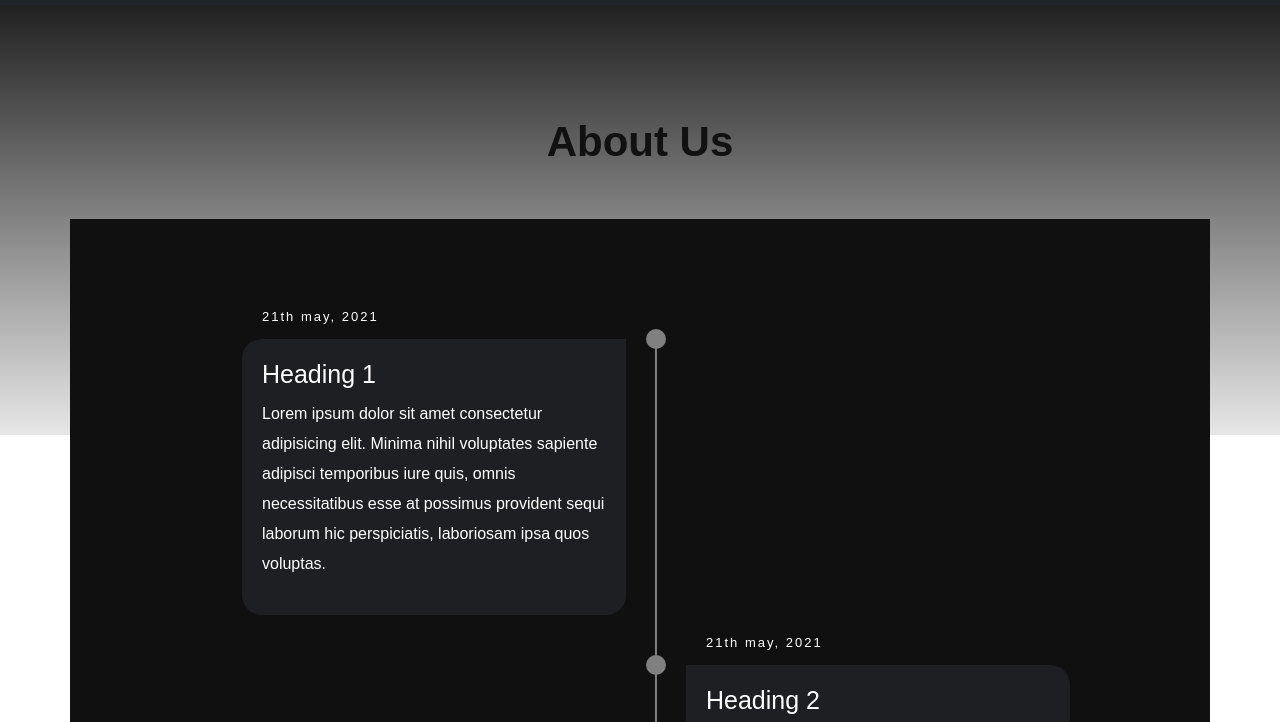
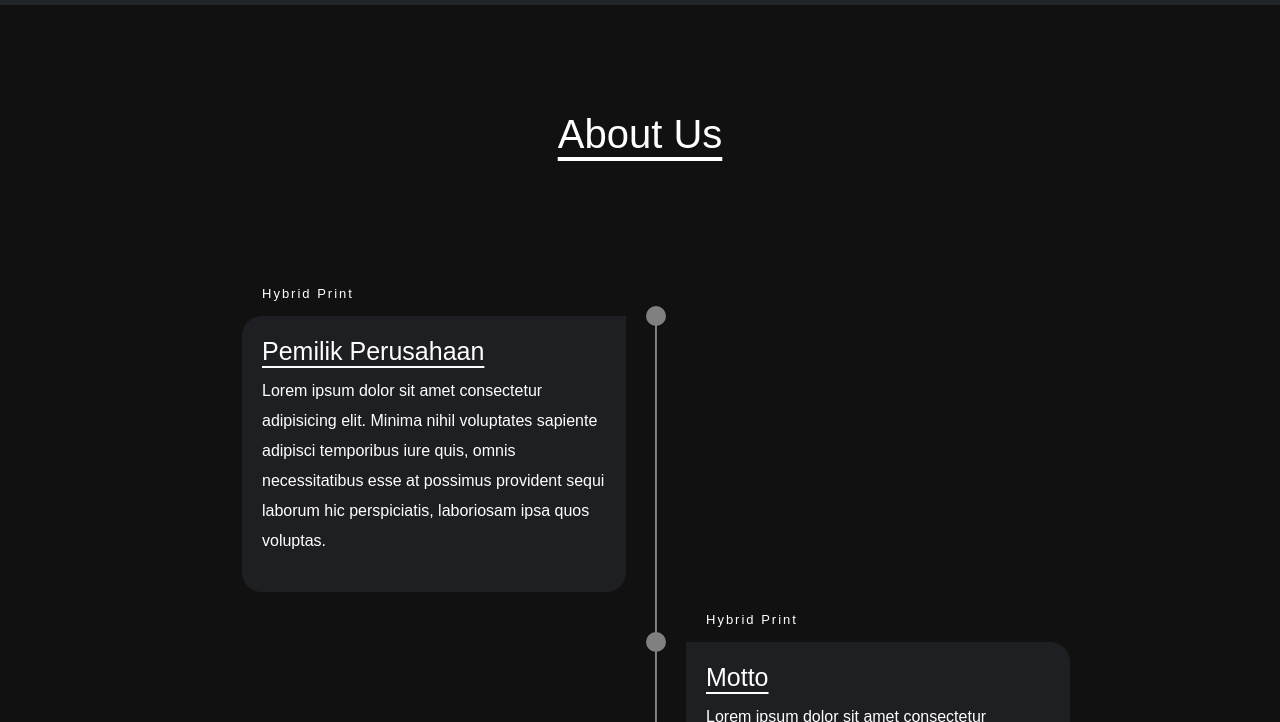
Before and after one commit to nurjihad1997/pktinurjihad.github.com, a plain HTML site: page about.html in a window 1280 px wide. Shown: the part 61-783 px from the top of the page. Drawn offline with Linux system fonts and the light colour scheme.

Commit message:
Perubahan pada css dan html about

```diff
--- a/about.html
+++ b/about.html
@@ -56,17 +56,15 @@
     </div>
     <!--Header-->
     <main>
-        <section class="section-produk-header"></section>
-            <section class="section-produk-content">
+        <section class="section-about-header"></section>
+            <section class="section-about-content">
                 <div class="container">
                     <div class="row">
                         <div class="col p-0">
                             <nav>
                                 <ol class="breadcrumb">
                                     <li class="breadcrumb-item text-center">
-                                        <p>About Us
-
-                                        </p>
+                                        <h1>About Us</h1>
                                     </li>
                                 </ol>
                             </nav>
@@ -80,48 +78,48 @@
                         <ul>
                             <li>
                                 <div class="timeline-content">
-                                    <h2 class="date">21th may, 2021</h2>
-                                    <h1>Heading 1</h1>
+                                    <h2 class="date">Hybrid Print</h2>
+                                    <h1>Pemilik Perusahaan</h1>
                                     <p>Lorem ipsum dolor sit amet consectetur adipisicing elit. Minima nihil voluptates sapiente adipisci temporibus iure quis,
                                         omnis necessitatibus esse at possimus provident sequi laborum hic perspiciatis, laboriosam ipsa quos voluptas.</p>
                                 </div>
                             </li>
                             <li>
                                 <div class="timeline-content">
-                                    <h2 class="date">21th may, 2021</h2>
-                                    <h1>Heading 2</h1>
+                                    <h2 class="date">Hybrid Print</h2>
+                                    <h1>Motto</h1>
                                     <p>Lorem ipsum dolor sit amet consectetur adipisicing elit. Minima nihil voluptates sapiente adipisci temporibus iure quis,
                                         omnis necessitatibus esse at possimus provident sequi laborum hic perspiciatis, laboriosam ipsa quos voluptas.</p>
                                 </div>
                             </li>
                             <li>
                                 <div class="timeline-content">
-                                    <h2 class="date">21th may, 2021</h2>
-                                    <h1>Heading 3</h1>
+                                    <h2 class="date">Hybrid Print</h2>
+                                    <h1>Alamat Lengkap</h1>
                                     <p>Lorem ipsum dolor sit amet consectetur adipisicing elit. Minima nihil voluptates sapiente adipisci temporibus iure quis,
                                         omnis necessitatibus esse at possimus provident sequi laborum hic perspiciatis, laboriosam ipsa quos voluptas.</p>
                                 </div>
                             </li>
                             <li>
                                 <div class="timeline-content">
-                                    <h2 class="date">21th may, 2021</h2>
-                                    <h1>Heading 4</h1>
+                                    <h2 class="date">Hybrid Print</h2>
+                                    <h1>Mesin Cetak</h1>
                                     <p>Lorem ipsum dolor sit amet consectetur adipisicing elit. Minima nihil voluptates sapiente adipisci temporibus iure quis,
                                         omnis necessitatibus esse at possimus provident sequi laborum hic perspiciatis, laboriosam ipsa quos voluptas.</p>
                                 </div>
                             </li>
                             <li>
                                 <div class="timeline-content">
-                                    <h2 class="date">21th may, 2021</h2>
-                                    <h1>Heading 5</h1>
+                                    <h2 class="date">Hybrid Print</h2>
+                                    <h1>Visi Misi</h1>
                                     <p>Lorem ipsum dolor sit amet consectetur adipisicing elit. Minima nihil voluptates sapiente adipisci temporibus iure quis,
                                         omnis necessitatibus esse at possimus provident sequi laborum hic perspiciatis, laboriosam ipsa quos voluptas.</p>
                                 </div>
                             </li>
                             <li>
                                 <div class="timeline-content">
-                                    <h2 class="date">21th may, 2021</h2>
-                                    <h1>Heading 6</h1>
+                                    <h2 class="date">Hybrid Print</h2>
+                                    <h1>Sejarah</h1>
                                     <p>Lorem ipsum dolor sit amet consectetur adipisicing elit. Minima nihil voluptates sapiente adipisci temporibus iure quis,
                                         omnis necessitatibus esse at possimus provident sequi laborum hic perspiciatis, laboriosam ipsa quos voluptas.</p>
                                 </div>
--- a/frontend/styles/main.scss
+++ b/frontend/styles/main.scss
@@ -344,12 +344,36 @@ header{
 
 }
 
+.section-about-header{
+    min-height: 500px;
+    background-color: #111111;
+    margin-top: -70px;
+}
+
+.section-about-content{
+    margin-top: -325px;
+    .breadcrumb{
+        background-color: transparent;
+        padding: 0;
+        margin-bottom: 30px;
+    }
+    .breadcrumb-item{
+        font-weight: bold;
+        color: #fff;
+        font-size: 42px;
+        margin: auto;
+        text-underline-position: under;
+        text-decoration: underline;
+    }
+}
+
 .section-about{
     margin: 0;
     padding: 0;
     box-sizing: border-box;
     font-family: sans-serif;
     color: white;
+    background-color: #111111;
 
     .container{
         min-height: 100vh;
@@ -358,7 +382,7 @@ header{
         align-items: center;
         justify-content: center;
         padding: 100px 0;
-        background-color: #101010;
+        background-color: #111111;
     }
 
     .timeline{
@@ -390,6 +414,8 @@ header{
         font-weight: 500;
         line-height: 30px;
         margin-bottom: 10px;
+        text-underline-position: under;
+        text-decoration: underline;
     }
 
     .timeline-content p{
```
Also changed, not shown: frontend/styles/main.css, 1 other file.
